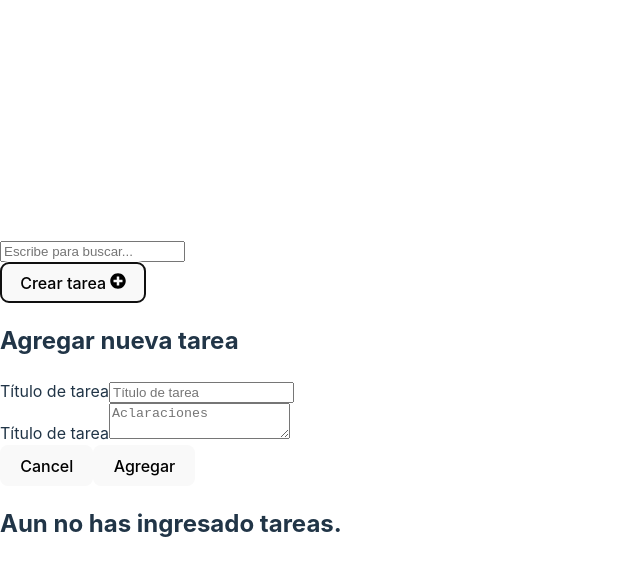
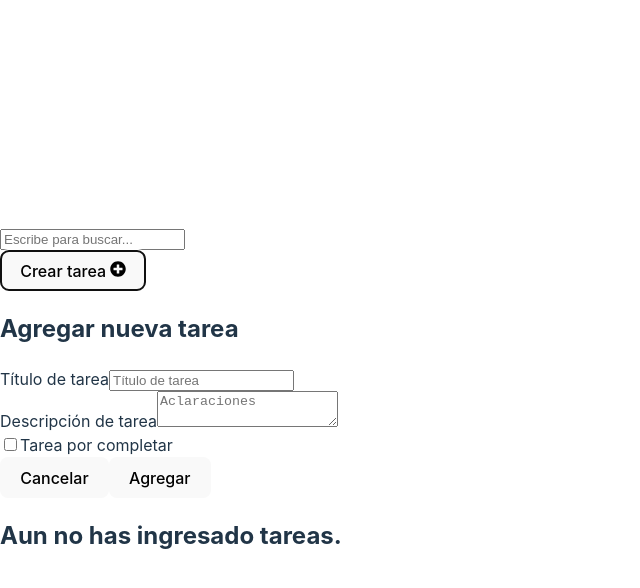
Before and after one commit to Another818/to-do-list, a React (Vite) app: page / in a window 1280 px wide. Both pictures are taken after a click on the button "Crear tarea". Shown: the top 588 px of the page, without its empty margins (0-640 px from the left). Built offline with nearby package versions, Linux system fonts and the light colour scheme.

Commit message:
Función editar y check

```diff
--- a/src/App.jsx
+++ b/src/App.jsx
@@ -3,6 +3,7 @@ import { TaskForm, TaskList } from './components/index.js';
 
 function App() {
 	const [tasks, setTasks] = useState(
+		// Guarda las tareas en el almacenamiento local
 		JSON.parse(localStorage.getItem('tasks')) || [],
 	);
 	const [currentTasks, setCurrentTasks] = useState([]);
@@ -14,6 +15,24 @@ function App() {
 
 	const deleteTask = taskId => {
 		setTasks(tasks.filter(task => task.id !== taskId));
+	};
+
+	const editTask = (taskId, updatedTask) => {
+		// Encuentra la tarea a editar
+		const index = tasks.findIndex((task) => task.id === taskId);
+
+		if (index !== -1) {
+		  // Copia el array actual de tareas
+			const newTasks = [...tasks];
+
+		  // Actualiza la tarea en el nuevo array
+			newTasks[index] = updatedTask;
+
+			console.log(newTasks)
+
+		  // Establece el nuevo array de tareas
+			setTasks(newTasks);
+		}
 	};
 
 	const handleChangeFilter = e => {
@@ -41,9 +60,10 @@ function App() {
 					onChange={handleChangeFilter}
 				/>
 
-				<TaskForm addTask={addTask} />
+				<TaskForm addTask={addTask} editTask={editTask} edit={false}/>
+
 			</div>
-			<TaskList tasks={currentTasks} deleteTask={deleteTask} />
+			<TaskList tasks={currentTasks} deleteTask={deleteTask} addTask={addTask} editTask={editTask}/>
 		</>
 	);
 }
--- a/src/components/TaskForm/TaskForm.jsx
+++ b/src/components/TaskForm/TaskForm.jsx
@@ -1,10 +1,10 @@
 import React, {useState} from 'react'
+import { v4 as uuidv4 } from 'uuid';
 import { FaPlusCircle } from "react-icons/fa";
-import { v4 as uuidv4 } from 'uuid';
 
+const TaskForm = ({addTask, editTask, edit, task}) => {
 
-const TaskForm = ({addTask}) => {
-
+    const [isChecked, setIsChecked] = useState(false)
     const [isOpenModal, setIsOpenModal] = useState(false);
 
     const handleOpenModal = () =>{
@@ -15,38 +15,107 @@ const TaskForm = ({addTask}) => {
         setIsOpenModal(false)
     }
 
+    const handleIsChecked = (e) => {
+        setIsChecked(e.target.checked)
+    }
+
     const handleSubmitTask = (e) =>{
+        if(edit === true){
             e.preventDefault()
             const title = e.target.title.value
             const description = e.target.description.value
-        const task = {title, description, createAt: new Date().toDateString(), id: uuidv4()}
+            const checkbox = isChecked
+            const taskForm = {title, description, checkbox, createAt: new Date().toDateString(), id: task.id}
+            editTask(task.id, taskForm)
+            handleCloseModal()
+        }else{
+            e.preventDefault()
+            const title = e.target.title.value
+            const description = e.target.description.value
+            const checkbox = isChecked
+            const task = {title, description, checkbox, createAt: new Date().toDateString(), id: uuidv4()}
             addTask(task)
             handleCloseModal()
+        }
     }
 
     return (
         <div>
-            <button onClick={handleOpenModal}>Crear tarea <FaPlusCircle/></button>
+            {
+                edit
+                ? <button onClick={handleOpenModal}>Editar <FaPlusCircle/></button>
+                : <button onClick={handleOpenModal}>Crear tarea <FaPlusCircle/></button>
+            }
             {
                 isOpenModal
-                &&
-                <div className='modal-background'>
+                && <div className='modal-background'>
                         <div className="modal">
-                    <h2>Agregar nueva tarea</h2>
+                            {
+                                edit
+                                ? <h2>Editar tarea</h2>
+                                : <h2>Agregar nueva tarea</h2>
+                            }
+
+                            {
+                                edit
+                                ? <div>
+                                        <form onSubmit={handleSubmitTask}>
+                                            <div className="input-container">
+                                                <label htmlFor="title">Título de tarea</label>
+                                                <input type="text" id='title' name='title' placeholder='Título de tarea' defaultValue={task.title} />
+                                            </div>
+                                            <div className="input-container">
+                                                <label htmlFor="title">Descripción de tarea</label>
+                                                <textarea type="text" id='description' name='description' placeholder='Aclaraciones' defaultValue={task.description} />
+                                            </div>
+                                            <div className="check-container">
+                                                <input
+                                                    type="checkbox"
+                                                    id="cbox1"
+                                                    checked={isChecked}
+                                                    onChange={handleIsChecked}
+                                                />
+                                                <label htmlFor="cbox1">{isChecked ? 'Tarea completada' : 'Tarea por completar'}</label>
+                                            </div>
+                                            <div className="btn-container">
+
+                                                <button onClick={handleCloseModal}>Cancelar</button>
+                                                <button type='submit'>Confirmar</button>
+
+                                            </div>
+                                        </form>
+                                </div>
+                                : <div>
                                     <form onSubmit={handleSubmitTask}>
                                         <div className="input-container">
                                             <label htmlFor="title">Título de tarea</label>
                                             <input type="text" id='title' name='title' placeholder='Título de tarea' />
                                         </div>
                                         <div className="input-container">
-                            <label htmlFor="title">Título de tarea</label>
+                                            <label htmlFor="title">Descripción de tarea</label>
                                             <textarea type="text" id='description' name='description' placeholder='Aclaraciones' />
                                         </div>
+                                        <div className="check-container">
+                                            <input
+                                                type="checkbox"
+                                                id="cbox1"
+                                                checked={isChecked}
+                                                onChange={handleIsChecked}
+                                            />
+                                            <label htmlFor="cbox1">{isChecked ? 'Tarea completada' : 'Tarea por completar'}</label>
+                                        </div>
+
                                         <div className="btn-container">
-                            <button onClick={handleCloseModal}>Cancel</button>
+
+                                            <button onClick={handleCloseModal}>Cancelar</button>
                                             <button type='submit'>Agregar</button>
+
                                         </div>
                                     </form>
+                                </div>
+                            }
+
+
                         </div>
                     </div>
             }
--- a/src/components/TaskItem/TaskItem.jsx
+++ b/src/components/TaskItem/TaskItem.jsx
@@ -1,12 +1,20 @@
 import React from 'react'
+import { TaskForm } from "../index";
 
-const TaskItem = ({tasks, deleteTask}) => {
+const TaskItem = ({tasks, deleteTask, addTask, editTask}) => {
+
     return (
         <div>
             <h2>{tasks.title}</h2>
             <p>{tasks.description}</p>
             <span>{tasks.creatAt}</span>
-            <button onClick={() => deleteTask(tasks.id)}>Finalizar</button>
+            {
+                tasks.checkbox
+                ? <span>Tarea completada</span>
+                : <span>Tarea por completar</span>
+            }
+            <TaskForm editTask={editTask} edit={true} task={tasks}/>
+            <button onClick={() => deleteTask(tasks.id)}>Eliminar</button>
             <hr />
         </div>
     )
--- a/src/components/TaskList/TaskList.jsx
+++ b/src/components/TaskList/TaskList.jsx
@@ -1,14 +1,14 @@
 import React from 'react'
 import TaskItem from "../TaskItem/TaskItem";
 
-function TaskList({tasks, deleteTask}) {
+function TaskList({tasks, deleteTask, addTask, editTask}) {
     return (
         <div>
             {
                 tasks.length === 0
                 ? <h2>Aun no has ingresado tareas.</h2>
                 : tasks.map(task => (
-                    <TaskItem tasks={task} key={task.id} deleteTask={deleteTask}/>
+                    <TaskItem tasks={task} key={task.id} deleteTask={deleteTask} addTask={addTask} editTask={editTask}/>
                 ))
 
             }
--- a/src/components/index.js
+++ b/src/components/index.js
@@ -5,5 +5,5 @@ import TaskList from "./TaskList/TaskList";
 export {
     TaskForm,
     TaskItem,
-    TaskList,
+    TaskList
 }
```
Lines whose indentation alone changed are shown as unchanged.
